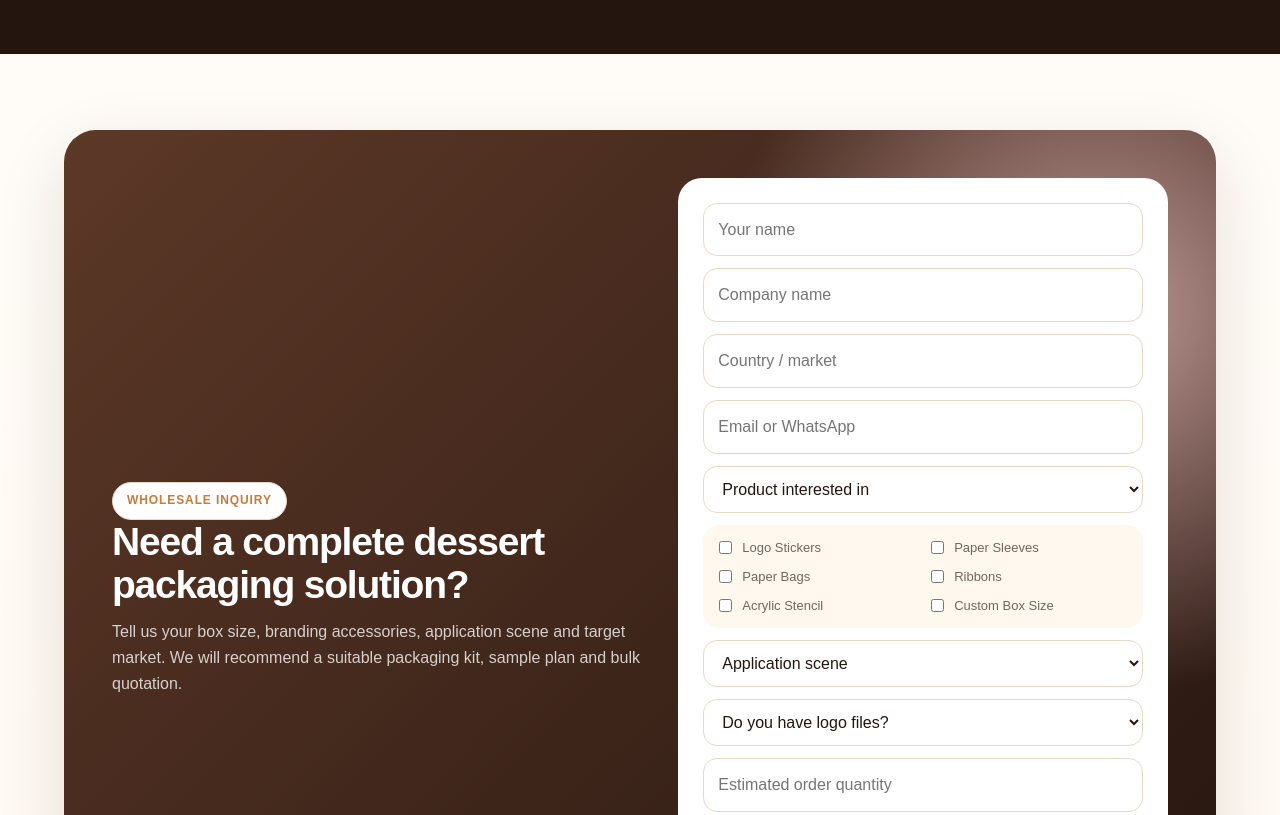
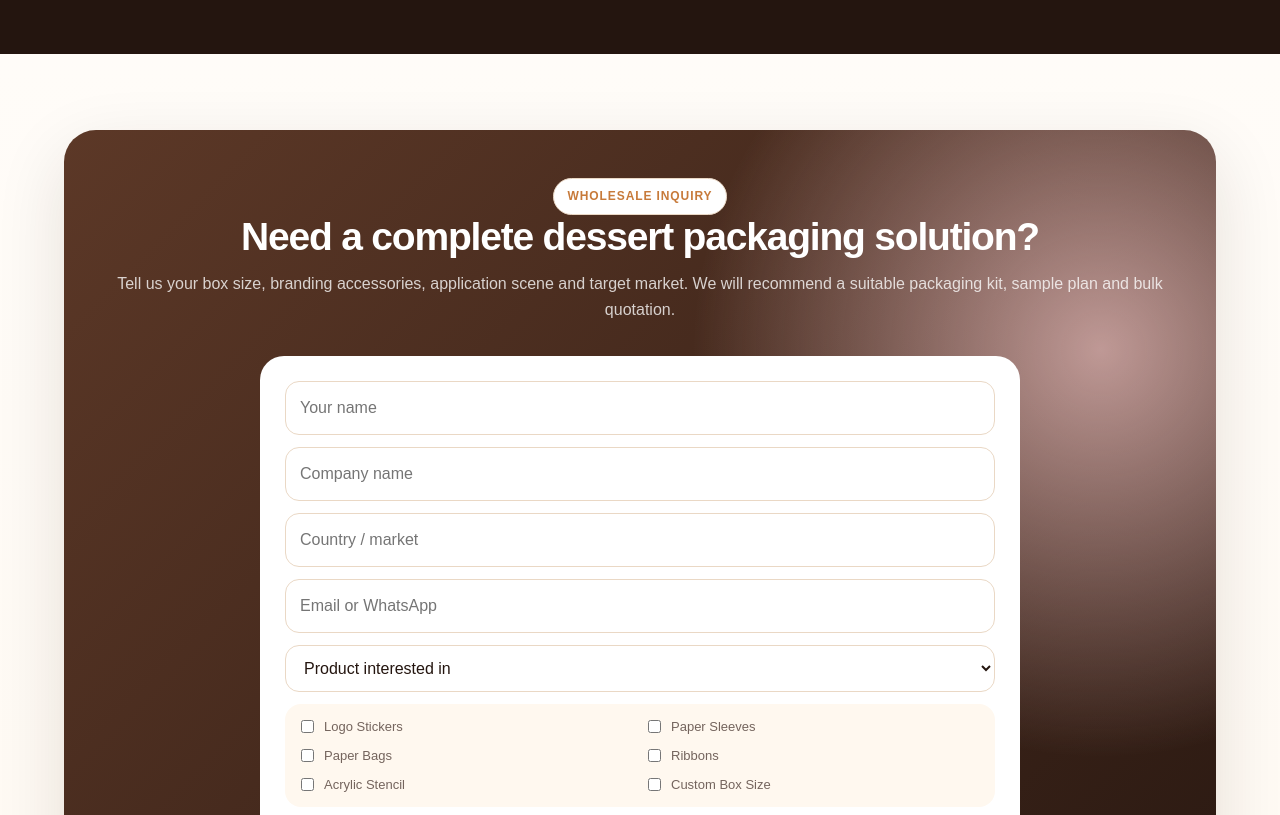
Before and after one commit to cleardessertpack-eric/cleardessertpack, a plain HTML site: page index.html in a window 1280 px wide. Shown: the part 3320-4135 px from the top of the page. Drawn offline with Linux system fonts and the light colour scheme.

Commit message:
Center wholesale inquiry section

```diff
--- a/index.html
+++ b/index.html
@@ -158,14 +158,14 @@
 </main>
 
 
-  <section class="cta" id="quote">
+  <section class="cta" id="quote" style="display: flex; flex-direction: column; align-items: center; text-align: center;">
     <div>
       <span class="eyebrow">Wholesale Inquiry</span>
       <h2>Need a complete dessert packaging solution?</h2>
       <p>Tell us your box size, branding accessories, application scene and target market. We will recommend a suitable packaging kit, sample plan and bulk quotation.</p>
     </div>
 
-    <form class="form" data-inquiry-form>
+    <form class="form" data-inquiry-form style="width: 100%; max-width: 760px; text-align: left;">
       <input name="name" placeholder="Your name" required />
       <input name="company" placeholder="Company name" />
       <input name="country" placeholder="Country / market" />
```
